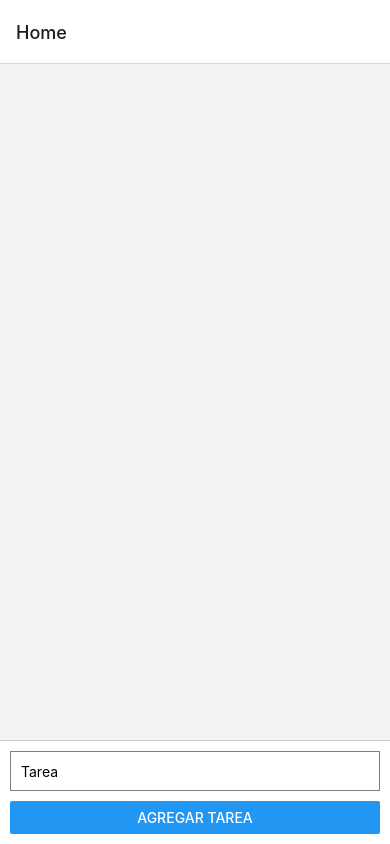
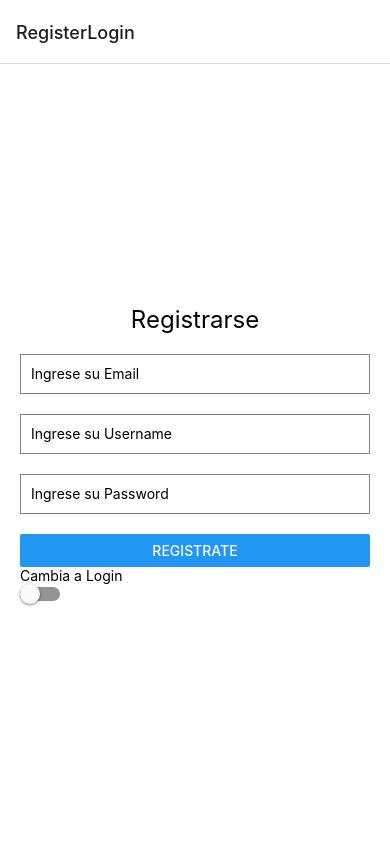
Before and after one commit to lucasbasombrio/TareasApp, a React Native app: screen /Home in a window 390 px wide. Built offline with nearby package versions, Linux system fonts and the light colour scheme.

Commit message:
Se agrego el acceso a la tabla usuarios y se mejoro el Register

```diff
--- a/App.js
+++ b/App.js
@@ -1,19 +1,67 @@
-import { StatusBar } from 'expo-status-bar';
 import { StyleSheet, Text, View } from 'react-native';
 import { NavigationContainer } from '@react-navigation/native';
 import { createStackNavigator } from '@react-navigation/stack';
 import RegisterLoginScreen from './screens/RegisterLoginScreen';
 import { HomeScreen } from './screens/HomeScreen';
+import { useContext } from 'react';
+import { AuthContext, AuthProvider } from './context/AuthContext';
 
 const Stack = createStackNavigator();
 
+
+function AppNavigator(){
+  const { status } = useContext(AuthContext)
+return (
+  <Stack.Navigator
+    screenOptions={{
+      cardStyle: {
+        backgroundColor: 'white'
+      }
+    }}
+  >
+
+   {
+        status !== 'authenticated' ? (
+          <>
+           <Stack.Screen name="RegisterLogin" component={RegisterLoginScreen} />
+          </>
+        ) :
+        (
+          <>
+            <Stack.Screen name="Home" component={HomeScreen}/>
+
+          </>
+        )
+      }
+
+    </Stack.Navigator>
+  )
+
+}
+
+
 export default function App() {
   return (
+    <AuthProvider>
+
+      <NavigationContainer>
+        <AppNavigator />
+      </NavigationContainer>
+
+    </AuthProvider>
+  );
+}
+
+
+
+
+/* export default function App() {
+  return (
 <NavigationContainer>
-  <Stack.Navigator initialRouteName='Home'>
+  <Stack.Navigator initialRouteName='RegisterLogin'>
     <Stack.Screen name="RegisterLogin" component={RegisterLoginScreen}/>
     <Stack.Screen name="Home" component={HomeScreen}/>
   </Stack.Navigator>
   </NavigationContainer>
   );
-}
+} */
--- /dev/null
+++ b/context/AuthContext.js
@@ -0,0 +1,90 @@
+import React, { createContext, useEffect, useState } from 'react'
+import AsyncStorage from '@react-native-async-storage/async-storage';
+
+export const AuthContext = createContext()
+
+export const AuthProvider = ({ children }) => {
+
+    const [status, setStatus] = useState('checking');
+
+    useEffect(() => {
+        const cargarEstadoAuth = async () => {
+            const isAuthenticated = await AsyncStorage.getItem('isAuthenticated')
+
+            if(isAuthenticated === 'true'){
+                setStatus('authenticated')
+            }else{
+                setStatus('unauthenticated')
+            }
+
+        };
+
+        cargarEstadoAuth()
+    }, [])
+
+
+    const login = async (username, password) => {
+
+        try {
+
+            const respuesta = await fetch('https://6657b1355c361705264597cb.mockapi.io/Usuario');
+            const users = await respuesta.json()
+            console.log('users: ', users);
+
+            const user = users.find( element => element.username === username && element.password === password)
+
+            console.log('user: ', user);
+            if (user){
+                await AsyncStorage.setItem('isAuthenticated', 'true')
+                setStatus('authenticated')
+            }else{
+                setStatus('unauthenticated')
+            }
+
+        } catch (error) {
+            console.error('Error en el fetch: ', error)
+            alert('Error en login')
+        }
+        // https://6656578f9f970b3b36c51233.mockapi.io/api/v1/usuarios
+    }
+
+    const register = async (username, email, password) => {
+
+        try {
+            const respuesta = await fetch('https://6657b1355c361705264597cb.mockapi.io/Usuario',{
+                method: 'POST',
+                headers: {
+                    'Content-Type':'application/json',
+                },
+                body: JSON.stringify({
+                    username,
+                    email,
+                    password
+                })
+            });
+
+            if(respuesta.ok){
+                alert('Registro Exitoso')
+            } else {
+                alert('Error en el registro');
+            }
+        } catch (error) {
+            console.error('Fallo el registro: ', error)
+            alert('Error al registrarse')
+        }
+    }
+
+    const logout = async () => {
+        await AsyncStorage.removeItem('isAuthenticated');
+        setStatus('unauthenticated')
+    }
+
+
+
+
+ return (
+    <AuthContext.Provider value={{ status, login, register, logout}}>
+        { children }
+    </AuthContext.Provider>
+ )
+}
--- a/package.json
+++ b/package.json
@@ -9,6 +9,7 @@
     "web": "expo start --web"
   },
   "dependencies": {
+    "@react-native-async-storage/async-storage": "^1.23.1",
     "@react-navigation/native": "^6.1.17",
     "@react-navigation/stack": "^6.3.29",
     "expo": "~51.0.9",
--- a/screens/HomeScreen.js
+++ b/screens/HomeScreen.js
@@ -1,14 +1,11 @@
-import React, { useState } from "react";
-import {
-  StyleSheet,
-  Text,
-  TextInput,
-  View,
-  Button,
-  FlatList,
-} from "react-native";
+import React, { useContext, useEffect, useState } from 'react'
+import {StyleSheet, Text,TextInput, View, Button,FlatList} from "react-native";
+import { AuthContext } from '../context/AuthContext';
 
 export const HomeScreen = () => {
+
+  const { logout } = useContext(AuthContext)
+
   const [tarea, setTarea] = useState("");
   const [tareas, setTareas] = useState([]);
 
@@ -38,6 +35,9 @@ export const HomeScreen = () => {
           value={tarea}
           onChangeText={setTarea}
         />
+
+<Button title="Logout" onPress={ () => logout()} color="red" />
+
         <Button title="Agregar Tarea" onPress={agregarTarea} />
       </View>
     </View>
--- a/screens/RegisterLoginScreen.js
+++ b/screens/RegisterLoginScreen.js
@@ -1,31 +1,40 @@
-import React, { useState } from "react";
-import "react";
-import {
-  View,
-  Text,
-  Button,
-  StyleSheet,
-  TextInput,
-  Switch,
-} from "react-native";
-import { useNavigation } from "@react-navigation/native";
+import React, { useContext, useEffect, useState } from 'react';
+import { View,Text, Button,  StyleSheet,TextInput, Switch,} from "react-native";
+import { useNavigation, NavigationContainer} from "@react-navigation/native";
+import { AuthContext } from '../context/AuthContext';
 
 export default function RegisterLoginScreen() {
+
+  const {status, login, register} = useContext(AuthContext)
+
   const [esLogin, setEsLogin] = useState(false);
   const [email, setEmail] = useState("");
   const [password, setPassword] = useState("");
-  const [nombre, setNombre] = useState("");
+  const [username, setUsername] = useState("");
 
   const navigation = useNavigation();
 
-  const HandleRegister = () => {
+  const handleSubmit = () => {
+    if(esLogin){
+      login(username, password)
+    }else{
+      register(username, email, password)
+    }
+  }
+  useEffect( () => {
+    if( status === 'authenticated'){
+      navigation.navigate('Home')
+    }
+  }, [status, navigation])
+
+/*   const HandleRegister = () => {
     if (email === "admin" && password === "admin") {
       alert(`${nombre} se ha registrado correctamente`);
       navigation.navigate("Home");
     } else {
       alert("Login Fallado");
     }
-  };
+  }; */
 
   const IrALogin = () => {
     setEsLogin(true);
@@ -33,53 +42,40 @@ export default function RegisterLoginScreen() {
 
   return (
     <View style={styles.container}>
-      <Text style={styles.title}>{esLogin ? "Login" : "Registrarse"}</Text>
+      <Text style={styles.title}>{ esLogin ? 'Login' : 'Registrarse'}</Text>
+
       {
         !esLogin && (
             <TextInput
         style={ styles.input}
-        placeholder='Ingrese su nombre'
-        value={nombre}
-        onChangeText={setNombre}
+        placeholder='Ingrese su Email'
+        value={email}
+        onChangeText={setEmail}
         />
         )
       }
-
       <TextInput
-        style={styles.input}
-        placeholder="Email"
-        value={email}
-        onChangeText={setEmail}
+        style={ styles.input}
+        placeholder='Ingrese su Username'
+        value={username}
+        onChangeText={setUsername}
       />
-
       <TextInput
-        style={styles.input}
-        placeholder="Password"
+        style={ styles.input}
+        placeholder='Ingrese su Password'
+        keyboardType='password'
         value={password}
         onChangeText={setPassword}
       />
-
-      <View style={styles.register}>
-        {esLogin ? (
-          <Button title="Iniciar Sesion" onPress={HandleRegister} />
-        ) : (
-          <>
-            <Button
-              title={esLogin ? "Login" : "Registrate"}
-              onPress={HandleRegister}
-            />
-            <Button title="Iniciar Sesion" onPress={IrALogin} />
-          </>
-        )}
-      </View>
-
-      <View>
-        {/* <Text>{esLogin ? 'Cambia a Registro' : 'Cambia a Login'}</Text> */}
-        {/* <Switch value={esLogin} onValueChange={setEsLogin}/> */}
-      </View>
+      <Button title={ esLogin ? 'Login' : 'Registrate'} onPress={handleSubmit}/>
+    <View>
+        <Text>{esLogin ? 'Cambia a Registro' : 'Cambia a Login'}</Text>
+        <Switch value={esLogin} onValueChange={setEsLogin}/>
+    </View>
     </View>
   );
 }
+
 
 const styles = StyleSheet.create({
   container: {
```
Also changed, not shown: 1 other file (tests, documents, lock files or other folders).
